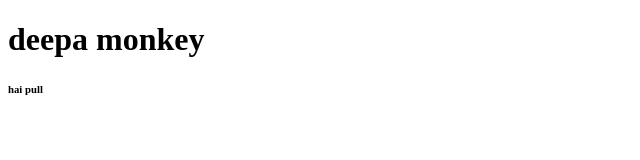
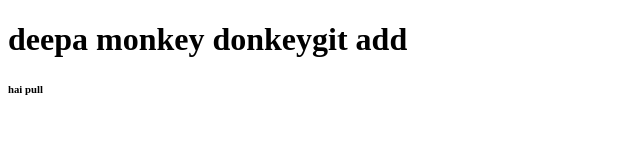
Before and after one commit to cjamuna/kongu-MERN, a plain HTML site: page index.html in a window 1280 px wide. Shown: the whole page, without its empty margins (0-640 px from the left). Drawn offline with Linux system fonts and the light colour scheme.

Commit message:
modified my data

```diff
--- a/index.html
+++ b/index.html
@@ -4,7 +4,7 @@
     <meta charset="UTF-8">
     <meta name="viewport" content="width=device-width, initial-scale=1.0">
     <title>my learn SD, CJ\</title>
-    <h1> deepa monkey </h1>
+    <h1> deepa monkey donkeygit add </h1>
     <h6>hai pull</h6>
 </head>
 <body>
```
Also changed, not shown: MERN-MANUAL.txt (added).
